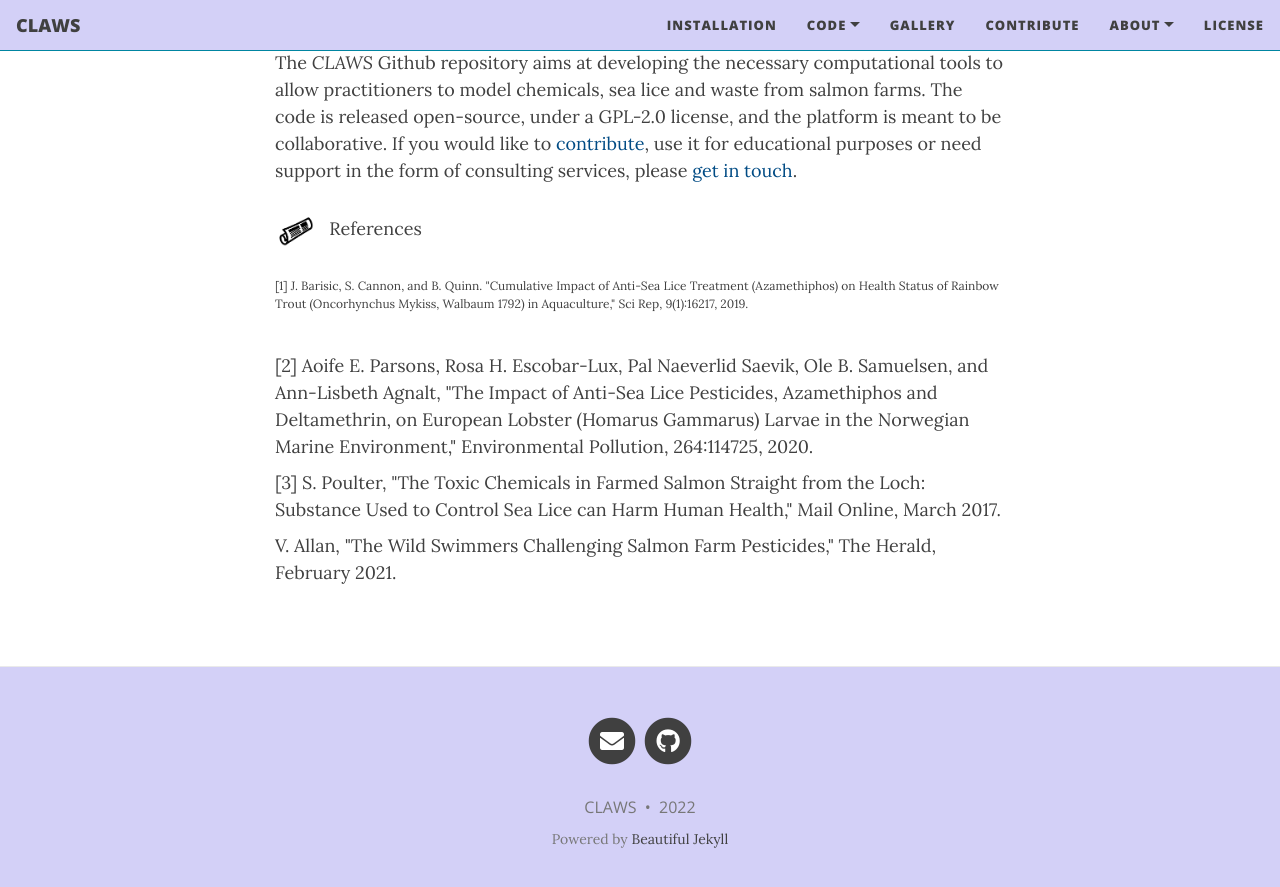
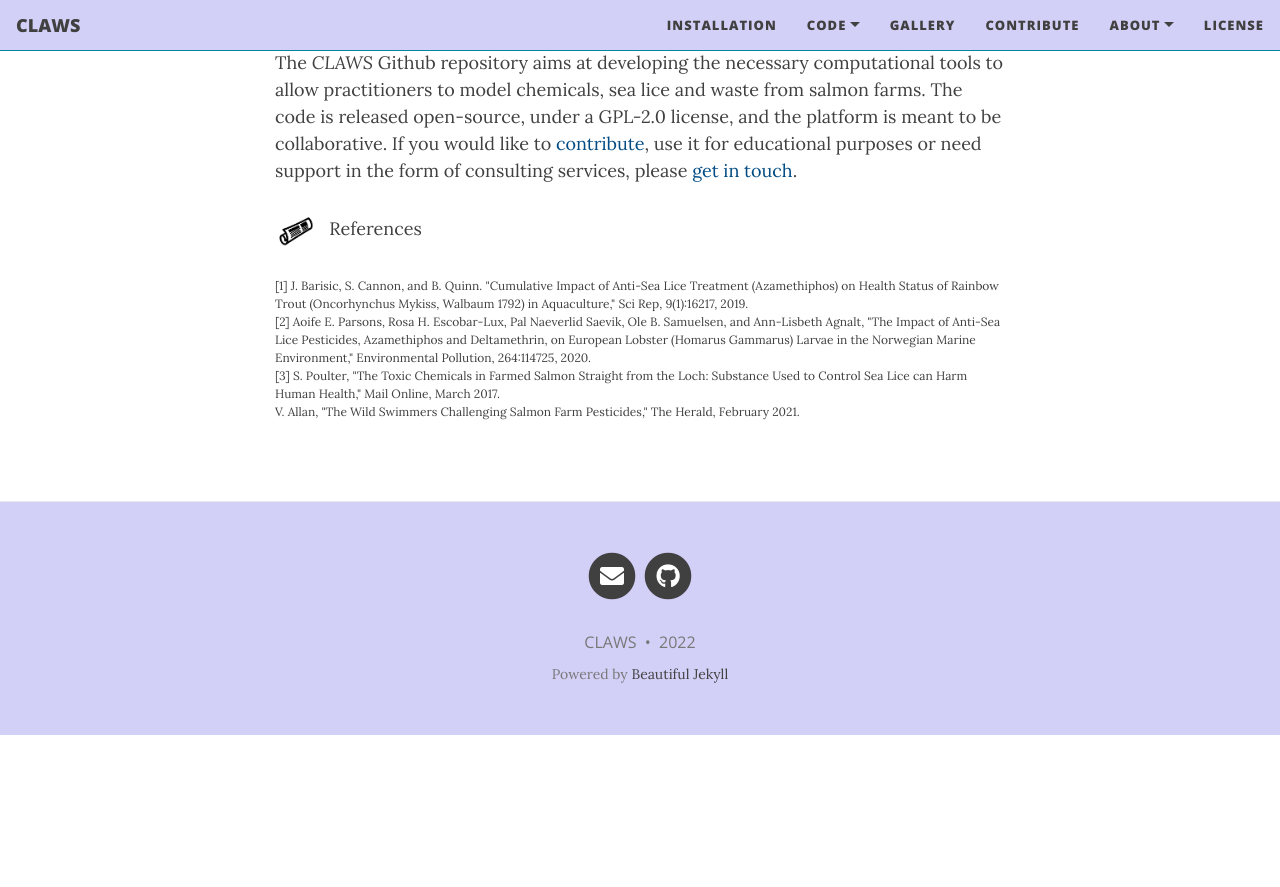
Before and after one commit to claws-scot/claws-scot.github.io, a Jekyll site: the page built from index.html, in a window 1280 px wide and 900 px high, scrolled down 838 px. Shown: the top 887 px of the window. Built offline with Jekyll 4.4.1, drawn with Linux system fonts in a browser that asks for light colours; nearby versions of some CDN libraries; the list of posts is cut into pages by our own code; after the commit the page ends 1573 px from its top, so only the background shows below that.

Commit message:
Editing web pages

```diff
--- a/index.html
+++ b/index.html
@@ -56,18 +56,12 @@ The <i>CLAWS</i> Github repository aims at developing the necessary computationa
 
 <p><img src="/docs/icons/publis.png" width="40"> &nbsp; References</p>
 <p style="font-size:12px">[1] J. Barisic, S. Cannon, and B. Quinn. "Cumulative Impact of Anti-Sea Lice Treatment (Azamethiphos) on Health Status of Rainbow Trout (Oncorhynchus Mykiss, Walbaum 1792) in Aquaculture," Sci Rep, 9(1):16217, 2019.
-<div style="line-height:50%;">
-  <br>
-</div>
+<br>
 [2] Aoife E. Parsons, Rosa H. Escobar-Lux, Pal Naeverlid Saevik, Ole B. Samuelsen, and Ann-Lisbeth Agnalt, "The Impact of Anti-Sea Lice Pesticides, Azamethiphos and Deltamethrin, on European Lobster (Homarus Gammarus) Larvae in the Norwegian Marine Environment," Environmental Pollution, 264:114725, 2020.
-<div style="line-height:50%;">
-  <br>
-</div>
+<br>
 [3] S. Poulter, "The Toxic Chemicals in Farmed Salmon Straight from the Loch: Substance Used to
 Control Sea Lice can Harm Human Health," Mail Online, March 2017.
-<div style="line-height:50%;">
-  <br>
-</div>
+<br>
 V. Allan, "The Wild Swimmers Challenging Salmon Farm Pesticides," The Herald, February 2021.</p>
 
 
```
